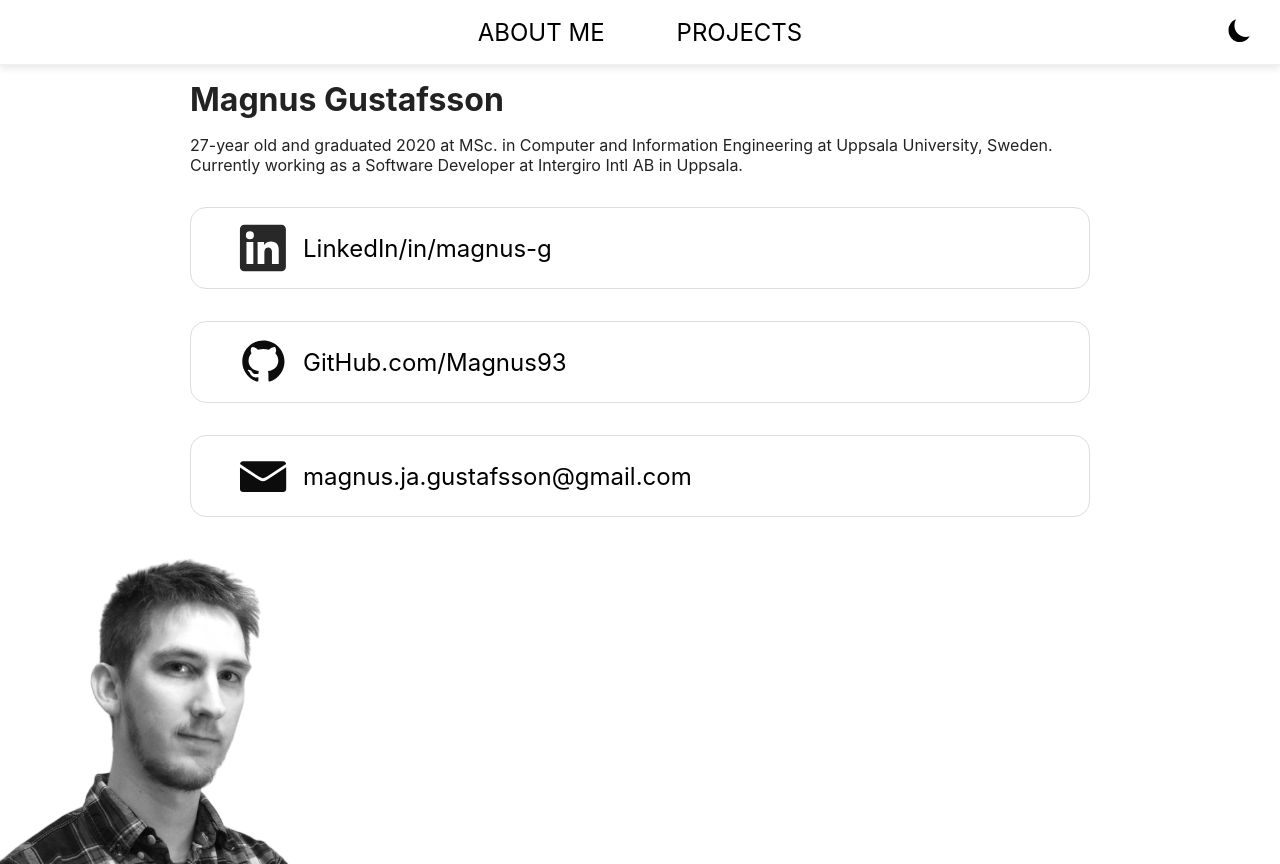
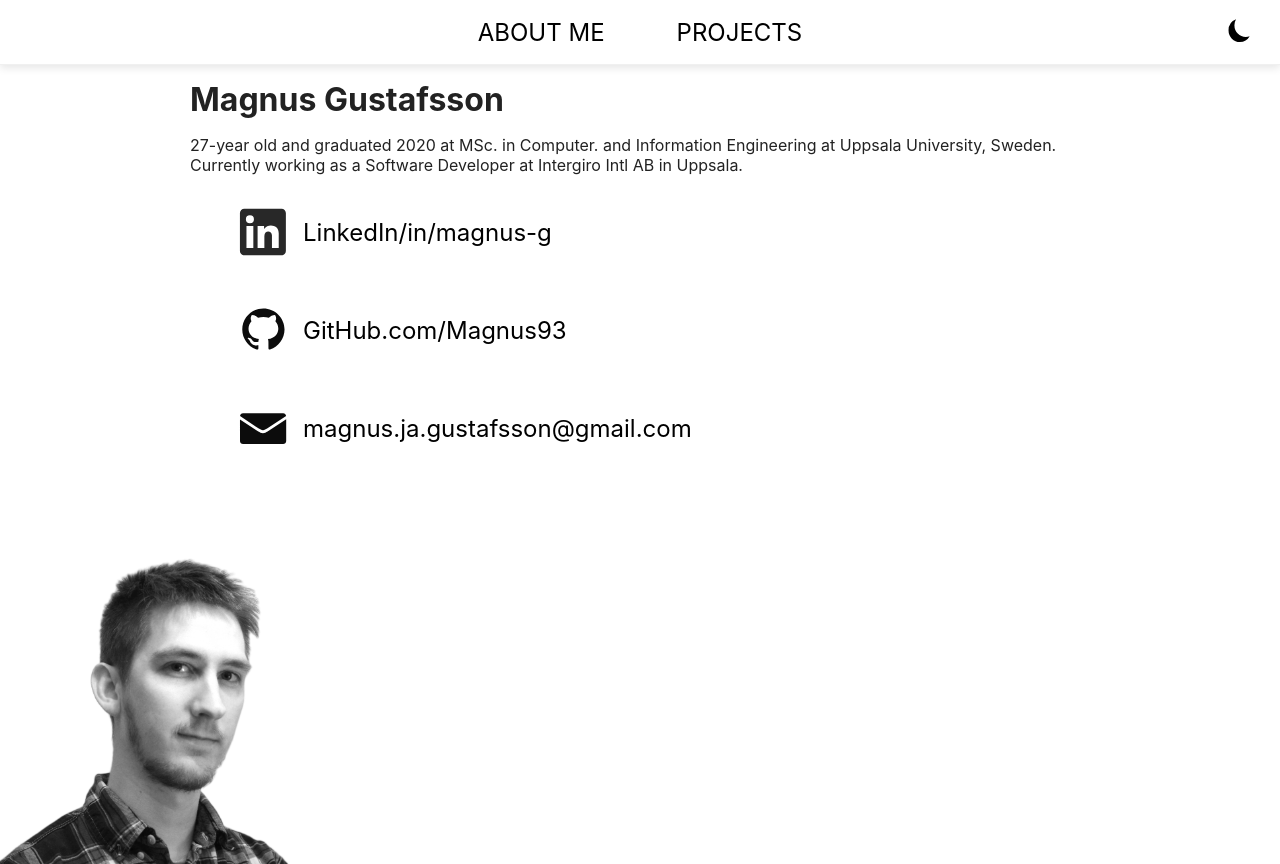
Before and after one commit to Magnus93/magnus-g-ts, a React app: page /about in a window 1280 px wide. Built offline with nearby package versions, Linux system fonts and the light colour scheme.

Commit message:
Add gradient underline on about links
Does not work in Chrome :(

```diff
--- a/package.json
+++ b/package.json
@@ -82,6 +82,9 @@
     "webpack-manifest-plugin": "2.2.0",
     "workbox-webpack-plugin": "5.1.4"
   },
+  "devDependencies": {
+    "nodemon": "2.0.15"
+  },
   "scripts": {
     "start-old": "node scripts/start.js",
     "start": "node server/server.js",
--- a/src/App.scss
+++ b/src/App.scss
@@ -9,6 +9,7 @@
   --bx-shadow: 0px 3px 8px var(--clr-shadow);
   --border: 1px solid var(--clr-text-soft);
   --invert-svg: 1;
+  --gradient: linear-gradient(320deg, rgba(237,157,0,1) 0%, rgba(255,0,251,1) 100%);
 }
 
 .lightTheme {
@@ -21,6 +22,7 @@
   --bx-shadow: 0px 3px 8px var(--clr-shadow);
   --border: 1px solid #f0f0f0;
   --invert-svg: 0;
+  --gradient: linear-gradient(320deg, rgba(237,157,0,1) 0%, rgba(255,0,251,1) 100%);
 }
 
 body {
--- a/src/components/AboutPage/AboutPage.scss
+++ b/src/components/AboutPage/AboutPage.scss
@@ -14,7 +14,7 @@
     left: 0;
     width: 20em;
     height: 20em;
-    &::after {
+    &::before {
         content: url(../../public/img/glasses.png);
         position: absolute;
         bottom: 10.5em;
@@ -24,10 +24,17 @@
         transform: scale(0.18);
         transition: 1000ms;
     }
-    &:not(:hover)::after {
+    &:not(:hover)::before {
         opacity: 0;
         transform: translateX(100vh) scale(0.18);
         transition-timing-function: ease-out;
+    }
+    &::after {
+        content: "";
+        inset: 0;
+        position: absolute;
+        filter: blur(2em);
+        // background-color: red;
     }
 }
 
@@ -39,27 +46,45 @@
     display: flex;
     height: 3em;
     padding: 1em 0.0em;
-    margin: 2em 0em;
     align-items: center;
     text-decoration: none;
     border-radius: 1em;
     transition: all;
     transition-duration: 350ms;
     color: var(--clr-text-hard);
-    background: var(--clr-bg-hard);
-    border: 1px solid #ddd;
-
-    &:hover, &:focus {
-        box-shadow: 0px 3px 8px rgba(0, 0,0, 0.2);
-        transform: scale(1.01);
+    width: fit-content;
+    border: 1px solid transparent;
+    background-image: var(--gradient);
+    background-clip: text;
+    span {
+        position: relative;
     }
-
+    &:focus, &:hover {
+        color: transparent;
+    }
+    span::before {
+        z-index: 0;
+        content: "";
+        position: absolute;
+        bottom: -0.25em;
+        height: 0.1em;
+        background: var(--gradient);
+        width: 100%;
+        transform: scaleX(0);
+        transition: transform 350ms ease-out;
+        transform-origin: right;
+    }
+    &:hover > span::before,
+    &:focus > span::before {
+        width: 100%;
+        transform: scaleX(1);
+        transform-origin: left;
+    }
     &__img {
         height: 100%;
         margin: 1em;
         filter: inverts(var(--invert-svg));
     }
-
     &__name {
         font-size: 1em;
     }
@@ -69,7 +94,7 @@
 /* For Desktop */
 @media screen and (min-width: 40em) {
     .link {
-        padding: 1em 2em;
+        margin: 1em 2em;
 
         &__name {
             font-size: 1.5em;
--- a/src/components/AboutPage/AboutPage.tsx
+++ b/src/components/AboutPage/AboutPage.tsx
@@ -41,7 +41,7 @@ class AboutPage extends React.Component {
         <div className="content">
           <h1>Magnus Gustafsson</h1>
           <p>
-            {age}-year old and graduated 2020 at MSc. in Computer
+            {age}-year old and graduated 2020 at MSc. in Computer.
             and Information Engineering at Uppsala University, Sweden. Currently working as a Software Developer at Intergiro Intl AB in Uppsala.
           </p>
           {links.map((l) => {
--- a/src/components/ProjectsPage/ProjectPage.scss
+++ b/src/components/ProjectsPage/ProjectPage.scss
@@ -72,13 +72,35 @@
 
 .project-link-div {
     margin: 0.5em 1em;
-
+    background-image: var(--gradient);
+    width: fit-content;
+    background-clip: text;
+    -webkit-background-clip: text;
     & > a {
         text-decoration: none;
         color: var(--clr-text-hard);
-
+        position: relative;
+        transition: all;
+        transition-duration: 350ms;
+        &::after {
+            content: "";
+            position: absolute;
+            width: 100%;
+            left: 0;
+            bottom: -0.1em;
+            height: 0.1em;
+            background: var(--gradient);
+            transform: scaleX(0);
+            transition: transform 350ms;
+            transform-origin: right;
+        }
         &:hover {
-            text-decoration: underline;
+            // color: transparent;
+            -webkit-text-fill-color: transparent;
+        }
+        &:hover::after {
+            transform: scaleX(1);
+            transform-origin: left;
         }
     }
 }
--- a/src/components/ProjectsPage/ProjectsPage.tsx
+++ b/src/components/ProjectsPage/ProjectsPage.tsx
@@ -77,9 +77,7 @@ class ProjectsPage extends React.Component {
                 {proj.links?.map((link, link_index) => {
                   return (
                     <div key={link_index} className="project-link-div">
-                      <a href={link.href} target="_blank" rel="noreferrer">
-                        {link.name} <FontAwesomeIcon icon={faExternalLinkAlt} />
-                      </a>
+                      <a href={link.href} target="_blank" rel="noreferrer">{link.name}</a>
                     </div>
                   );
                 })}
```
Also changed, not shown: 1 other file (tests, documents, lock files or other folders).
